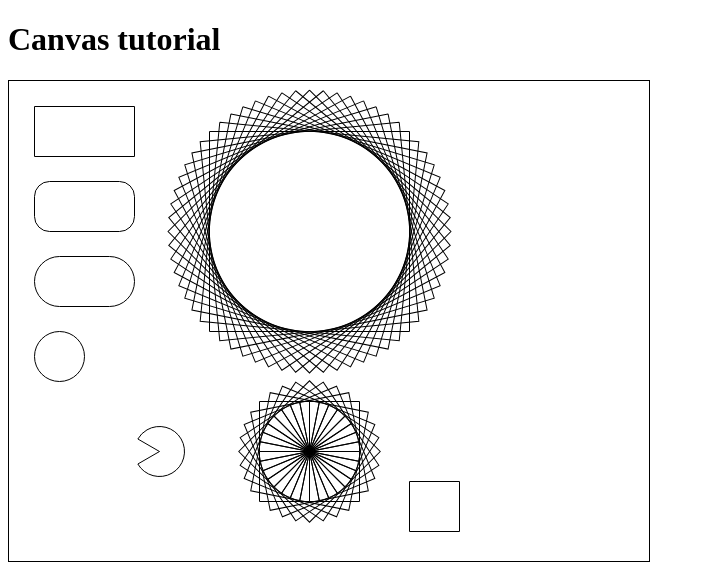
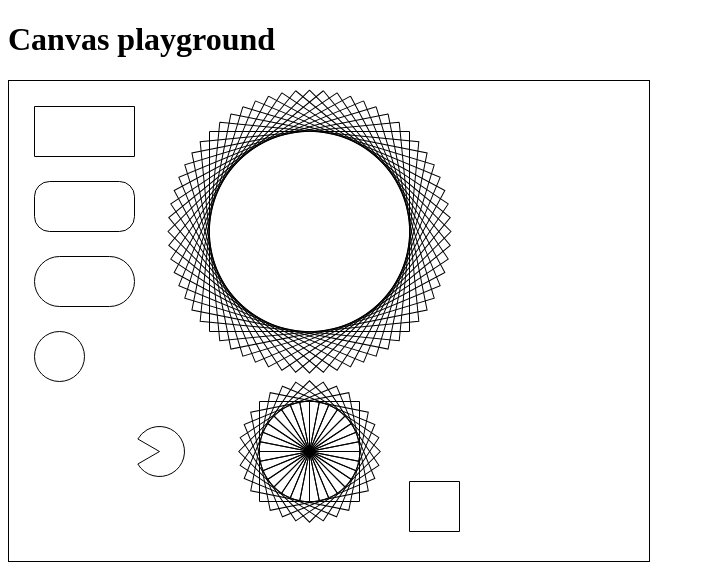
Before and after one commit to davidbalbert/canvas-playground, a plain HTML site: page index.html in a window 1280 px wide. Shown: the whole page, without its empty margins (0-705 px from the left). Drawn offline with Linux system fonts and the light colour scheme.

Commit message:
canvas-tutorial => canvas-playground

```diff
--- a/index.html
+++ b/index.html
@@ -3,7 +3,7 @@
 <head>
   <meta charset="utf-8" />
 
-  <title>Canvas tutorial</title>
+  <title>Canvas playground</title>
 
   <style type="text/css" media="screen">
     canvas { border: 1px solid black; }
@@ -12,7 +12,7 @@
   <script src="canvas.js" type="text/javascript" charset="utf-8"></script>
 </head>
 <body onload="draw();">
-  <h1>Canvas tutorial</h1>
+  <h1>Canvas playground</h1>
   <canvas id="c" width="640" height="480"></canvas>
 </body>
 </html>
```
